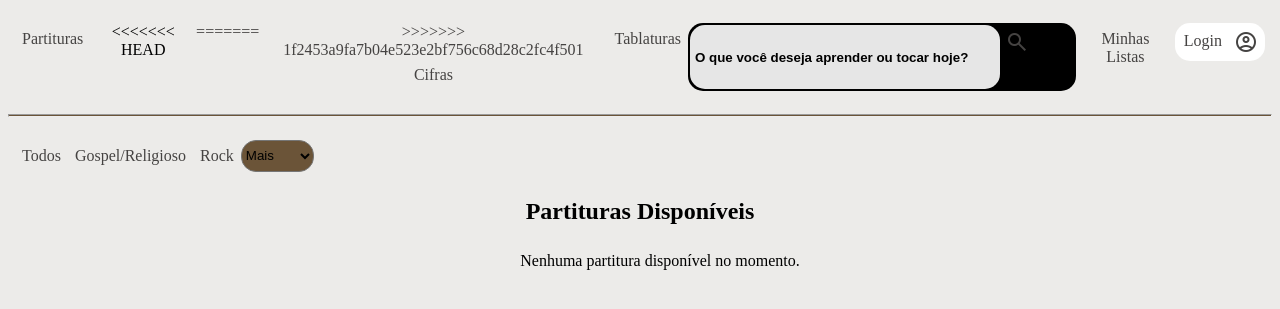
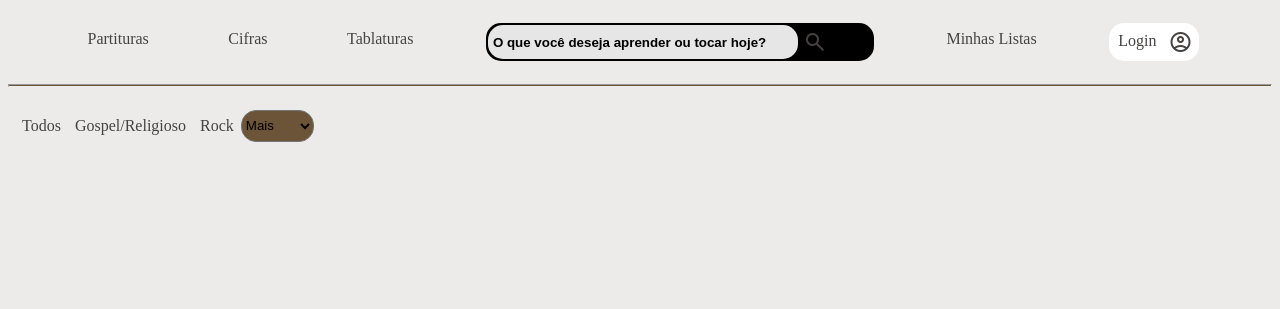
Before and after one commit to MateusJuan/art-music, a Flask app: template templates/index.html in a window 1280 px wide. Shown: the top 309 px of the page. Run offline with Flask 3, Linux system fonts and the light colour scheme; the template is opened without the code that fills it, so the values that code supplies are empty.

Commit message:
29/11/2024

```diff
--- a/app.py
+++ b/app.py
@@ -45,7 +45,6 @@ def partituras_por_estilo(estilo):
         response = supabase.table('partituras').select('arquivo_url').eq('estilo_musical', estilo).execute()
 
     partituras = response.data if response.data else []
-
     for partitura in partituras:
         partitura['nome_arquivo'] = partitura['arquivo_url'].split('/')[-1]
 
--- a/templates/index.html
+++ b/templates/index.html
@@ -14,11 +14,7 @@
         <a href="{{ url_for('partituras_por_estilo', estilo='Todos') }}" class="abas_a" id="abas_a1">
             <li class="abas">Partituras</li>
         </a>
-<<<<<<< HEAD
-        <a href="cifras.html" class="abas_a" id="abas_a1">
-=======
-        <a href="#" class="abas_a" id="abas_a2">
->>>>>>> 1f2453a9fa7b04e523e2bf756c68d28c2fc4f501
+        <a href="cifras.html" class="abas_a" id="abas_a2">
             <li class="abas">Cifras</li>
         </a>
         <a href="#" class="abas_a" id="abas_a3">
@@ -83,65 +79,27 @@
     </ul>
 
     <!-- Exibição das partituras -->
-    <div class="partituras-container">
-        <h2>Partituras Disponíveis</h2>
-        <ul class="partituras-list">
-            {% if partituras %}
-                {% for partitura in partituras %}
-                {% set arquivo_url = partitura['arquivo_url'] %}
-                {% set filename = arquivo_url.split('/')[-1] %}
-                <li>
-                    <!-- Corrigido o caminho para static/PDF_PARTITURAS -->
-                    <a href="{{ url_for('static', filename='PDF_PARTITURAS/' ~ filename) }}" target="_blank">
-                        {{ filename }}
-                    </a>
+  <!-- Exibição das partituras - Inicialmente oculto -->
+<div class="partituras-container" id="partituras-container" style="display: none;">
+    <ul class="tipos_ul">
+        <li class="tipos_li">
+            <a href="{{ url_for('partituras_por_estilo', estilo='Gospel/Religioso') }}" onclick="exibirPartituras()">Gospel/Religioso</a>
         </li>
-                {% endfor %}
-            {% else %}
-                <li class="partitura-item">Nenhuma partitura disponível no momento.</li>
-            {% endif %}
+        <li class="tipos_li">
+            <a href="{{ url_for('partituras_por_estilo', estilo='Rock') }}" onclick="exibirPartituras()">Rock</a>
+        </li>
+        <!-- Adicione outros estilos aqui -->
     </ul>
+
 </div>
 
 <script>
-        // Função de busca para sugerir resultados enquanto o usuário digita
-        function mostrarSugestoes() {
-            const pesquisa = document.getElementById("campoPesquisa").value.toLowerCase();
-            const sugestoes = document.getElementById("sugestoes");
-            sugestoes.innerHTML = ''; // Limpa as sugestões anteriores
-
-            // Verifica se a pesquisa está vazia
-            if (pesquisa.length === 0) {
-                return;
-            }
-
-            // Itera pelas partituras para encontrar sugestões
-            const partituras = {{ partituras | tojson }}; // Transforma a variável Jinja em JavaScript
-            const resultados = partituras.filter(function(partitura) {
-                return partitura['arquivo_url'].toLowerCase().includes(pesquisa);
-            });
-
-            // Exibe as sugestões
-            resultados.forEach(function(partitura) {
-                const li = document.createElement("li");
-                const a = document.createElement("a");
-                a.href = partitura['arquivo_url'];
-                a.textContent = partitura['arquivo_url'].split('/').pop(); // Exibe apenas o nome do arquivo
-                li.appendChild(a);
-                sugestoes.appendChild(li);
-            });
-        }
-
-        // Função para realizar a pesquisa completa
-        function pesquisar(event) {
-            event.preventDefault();
-            const pesquisa = document.getElementById("campoPesquisa").value;
-            if (pesquisa) {
-                // Redireciona para a página de pesquisa com a consulta
-                window.location.href = "{{ url_for('pesquisa') }}?q=" + encodeURIComponent(pesquisa);
-            }
+    // Exibe o container após selecionar um estilo
+    function exibirPartituras() {
+        document.getElementById('partituras-container').style.display = 'block';
     }
 </script>
+
 
     <script src="abas.js"></script>
 </body>
```
Also changed, not shown: models.py (+20 -12 lines). Lines whose indentation alone changed are shown as unchanged.
